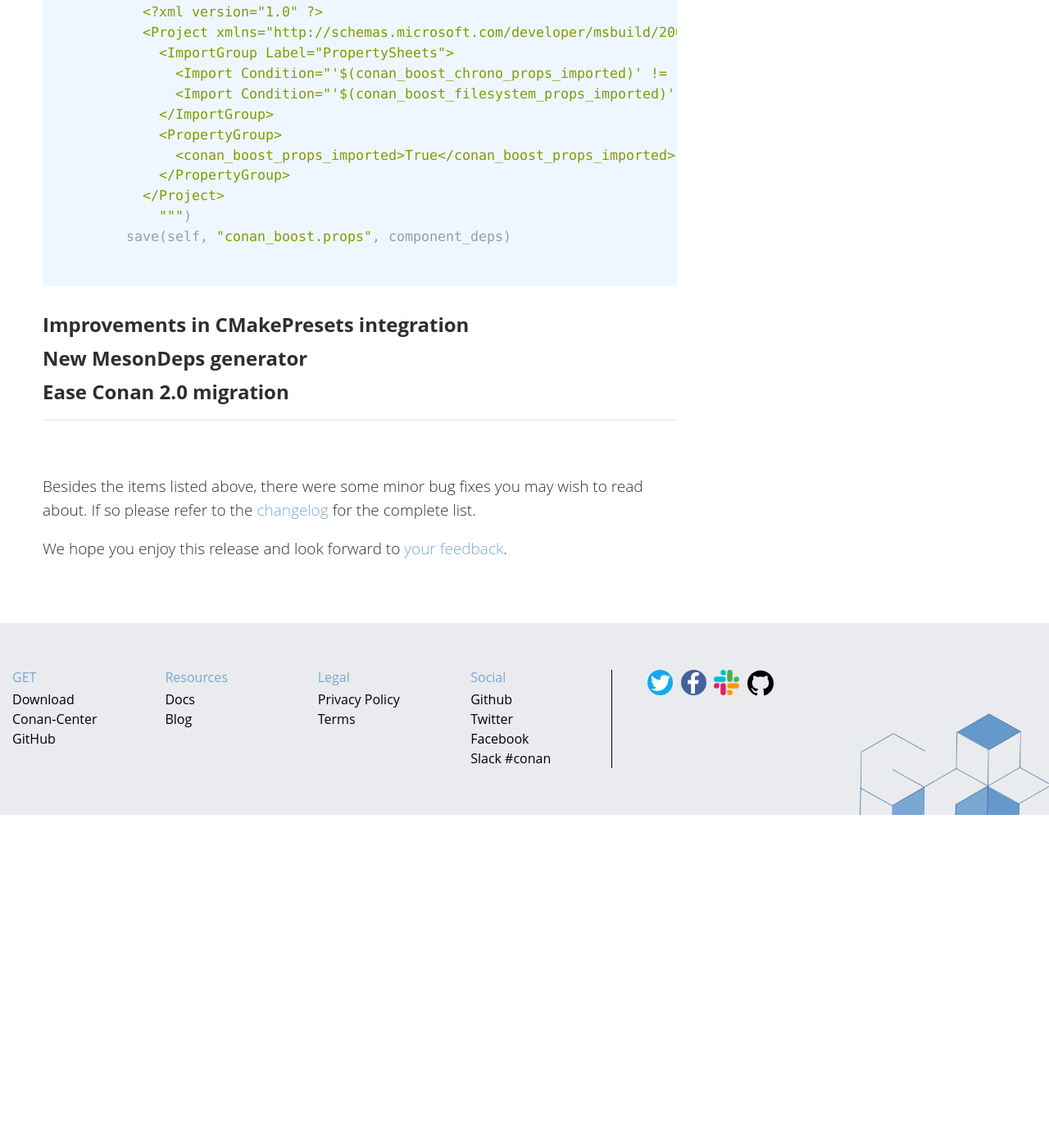
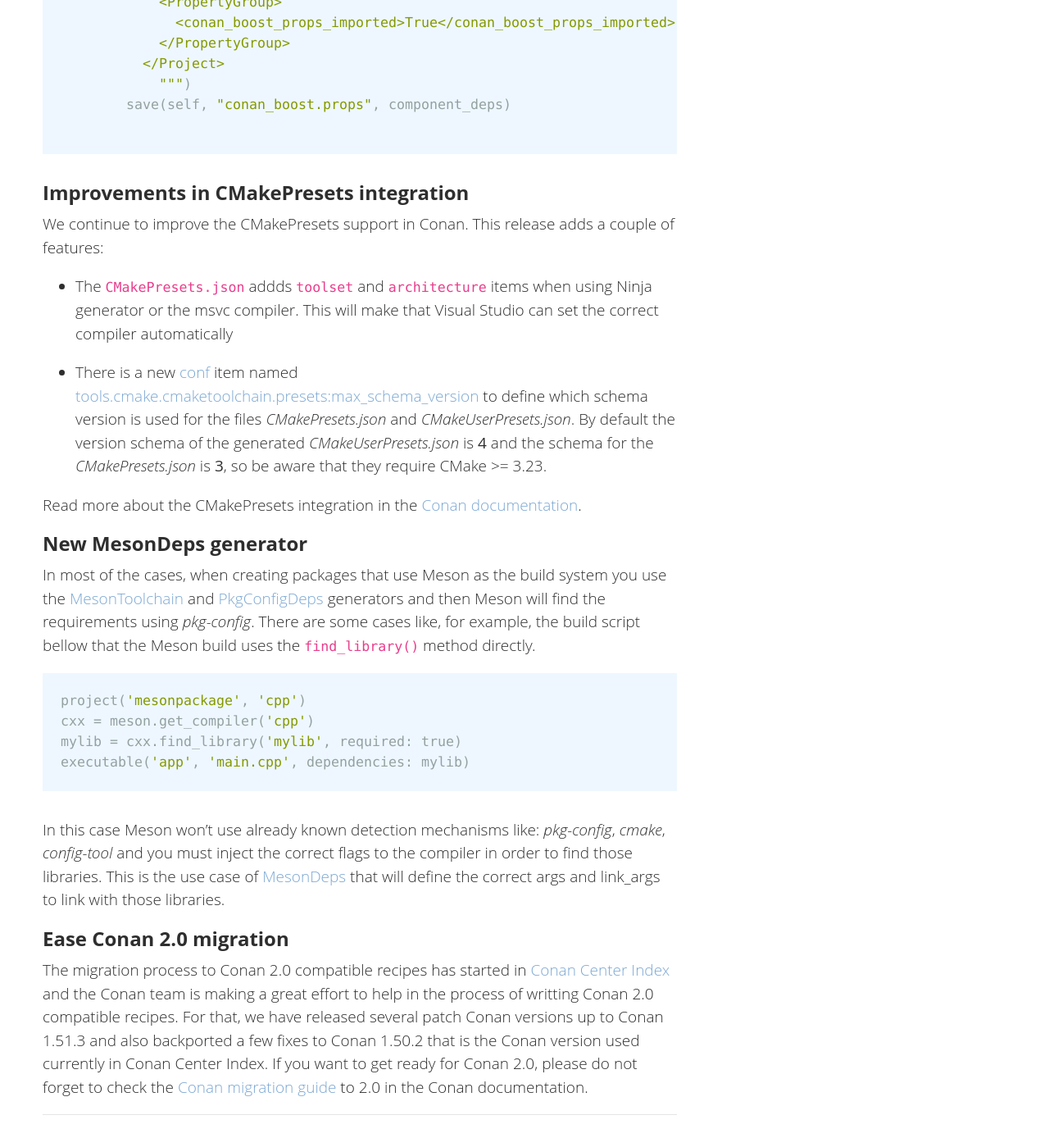
Before and after one commit to conan-io/conan-io.github.io, a Jekyll site: the page built from _posts/2022-08-21-New-conan-release-1-51.markdown, in a window 1280 px wide and 1400 px high, scrolled down 2306 px. Shown: the whole window at 82% size. Built offline with Jekyll 4.4.1, drawn with Linux system fonts in a browser that asks for light colours; comment, search, counter and statistics services are not loaded; before the commit the page ends 3300 px from its top, so only the background shows below that; some of the changed text lies outside the part shown.

Commit message:
first draft

````diff
--- a/_posts/2022-08-21-New-conan-release-1-51.markdown
+++ b/_posts/2022-08-21-New-conan-release-1-51.markdown
@@ -52,11 +44,11 @@ brings lots of fixes to make the migration easier.
 Support for files in the local file system in conan.tools.files.download
 ------------------------------------------------------------------------
 
-From Conan 1.51 the
+Starting in Conan 1.51 the
 [download](https://docs.conan.io/en/latest/reference/conanfile/tools/files/downloads.html#conan-tools-files-download)
-tool has support for referencing files located in the local file system. That means that
+tool can reference files located in the local file system. That means that
 [conan.tools.files.get()](https://docs.conan.io/en/latest/reference/conanfile/tools/files/downloads.html#conan-tools-files-get)
-will also work with local files. To use it in your recipes just reference the file you
+will also work with local files. To use it in your recipes reference the file you
 want to get or download using the ``file:///<location>`` syntax like this:
 
 ```python
@@ -81,13 +73,14 @@ documentation](https://docs.conan.io/en/latest/reference/conanfile/tools/files/d
 Components support in MSBuildDeps
 ---------------------------------
 
-This release brings component support for the MSBuildDeps generator. Now, for Conan
-packages that use components, this generator will create separate proerty files for each
-component. That means that you can customize those property files to just include what you
-really need. For example, if you are depending directly on a package that has components
-such as [boost](https://conan.io/center/boost) but you just want to use the **boost**
-**filesystem** and **chrono** components, you can easily do this in your recipe in the
-``generate()`` method. Let's see an example:
+This release brings component support for the
+[MSBuildDeps](https://docs.conan.io/en/latest/reference/conanfile/tools/microsoft.html?highlight=msbuilddeps#msbuilddeps)
+generator. Now, for Conan packages that use components, this generator will create
+separate proerty files for each component. That means that you can customize those
+property files to just include what you really need. For example, if you are depending
+directly on a package that has components such as [boost](https://conan.io/center/boost)
+but you just want to use the **boost** **filesystem** and **chrono** components, you can
+easily do this in your recipe in the ``generate()`` method. Let's see an example:
 
 
 ```python
@@ -108,7 +101,7 @@ class MyappConan(ConanFile):
         deps.generate()
         # overwrite the generated conan_boost.props
         # with just the components
-        # we want to use instead the whole package
+        # we want to use instead of all of them
         component_deps = textwrap.dedent(r"""
           <?xml version="1.0" ?>
           <Project xmlns="http://schemas.microsoft.com/developer/msbuild/2003" ToolsVersion="4.0">
@@ -128,25 +121,63 @@ class MyappConan(ConanFile):
 Improvements in CMakePresets integration
 ----------------------------------------
 
+We continue to improve the CMakePresets support in Conan. This release adds a couple of features:
 
+- The ``CMakePresets.json`` addds ``toolset`` and ``architecture`` items when using Ninja
+  generator or the msvc compiler. This will make that Visual Studio can set the correct
+  compiler automatically
+
+- There is a new
+  [conf](https://docs.conan.io/en/latest/reference/config_files/global_conf.html) item
+  named
+  [tools.cmake.cmaketoolchain.presets:max_schema_version](https://docs.conan.io/en/latest/reference/conanfile/tools/cmake/cmaketoolchain.html#cmaketoolchain)
+  to define which schema version is used for the files *CMakePresets.json* and
+  *CMakeUserPresets.json*. By default the version schema of the generated
+  *CMakeUserPresets.json* is **4** and the schema for the *CMakePresets.json* is **3**, so
+  be aware that they require CMake >= 3.23.
+
+
+Read more about the CMakePresets integration in the [Conan
+documentation](https://docs.conan.io/en/latest/reference/conanfile/tools/cmake/cmaketoolchain.html).
 
 
 New MesonDeps generator
 -----------------------
 
+In most of the cases, when creating packages that use Meson as the build system you use
+the
+[MesonToolchain](https://docs.conan.io/en/latest/reference/conanfile/tools/meson/mesontoolchain.html)
+and
+[PkgConfigDeps](https://docs.conan.io/en/latest/reference/conanfile/tools/gnu/pkgconfigdeps.html)
+generators and then Meson will find the requirements using *pkg-config*. There are some
+cases like, for example, the build script bellow that the Meson build uses the
+``find_library()`` method directly.
+
+
+```python
+project('mesonpackage', 'cpp')
+cxx = meson.get_compiler('cpp')
+mylib = cxx.find_library('mylib', required: true)
+executable('app', 'main.cpp', dependencies: mylib)
+```
+
+In this case Meson won't use already known detection mechanisms like: *pkg-config*,
+*cmake*, *config-tool* and you must inject the correct flags to the compiler in order to
+find those libraries. This is the use case of
+[MesonDeps](https://docs.conan.io/en/latest/reference/conanfile/tools/meson/mesondeps.html)
+that will define the correct args and link_args to link with those libraries.
 
 
 Ease Conan 2.0 migration
 ------------------------
 
-
-
-
-
-
-
-
-
+The migration process to Conan 2.0 compatible recipes has started in [Conan Center
+Index](https://github.com/conan-io/conan-center-index) and the Conan team is making a
+great effort to help in the process of writting Conan 2.0 compatible recipes. For that, we
+have released several patch Conan versions up to Conan 1.51.3 and also backported a few
+fixes to Conan 1.50.2 that is the Conan version used currently in Conan Center Index. If
+you want to get ready for Conan 2.0, please do not forget to check the [Conan migration
+guide](https://docs.conan.io/en/latest/conan_v2.html) to 2.0 in the Conan documentation.
 
 ---
 
````
Also changed, not shown: other parts of _posts/2022-08-21-New-conan-release-1-51.markdown (+0 -8 lines).
